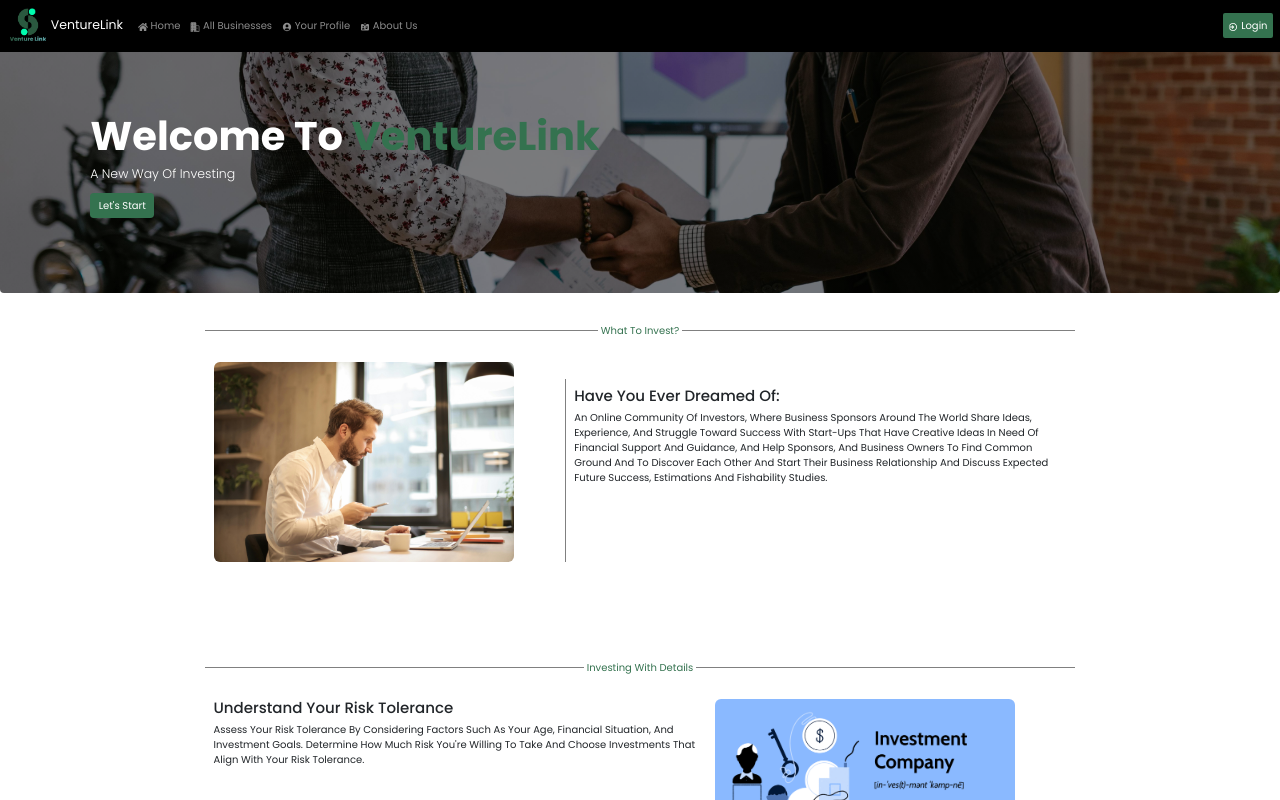
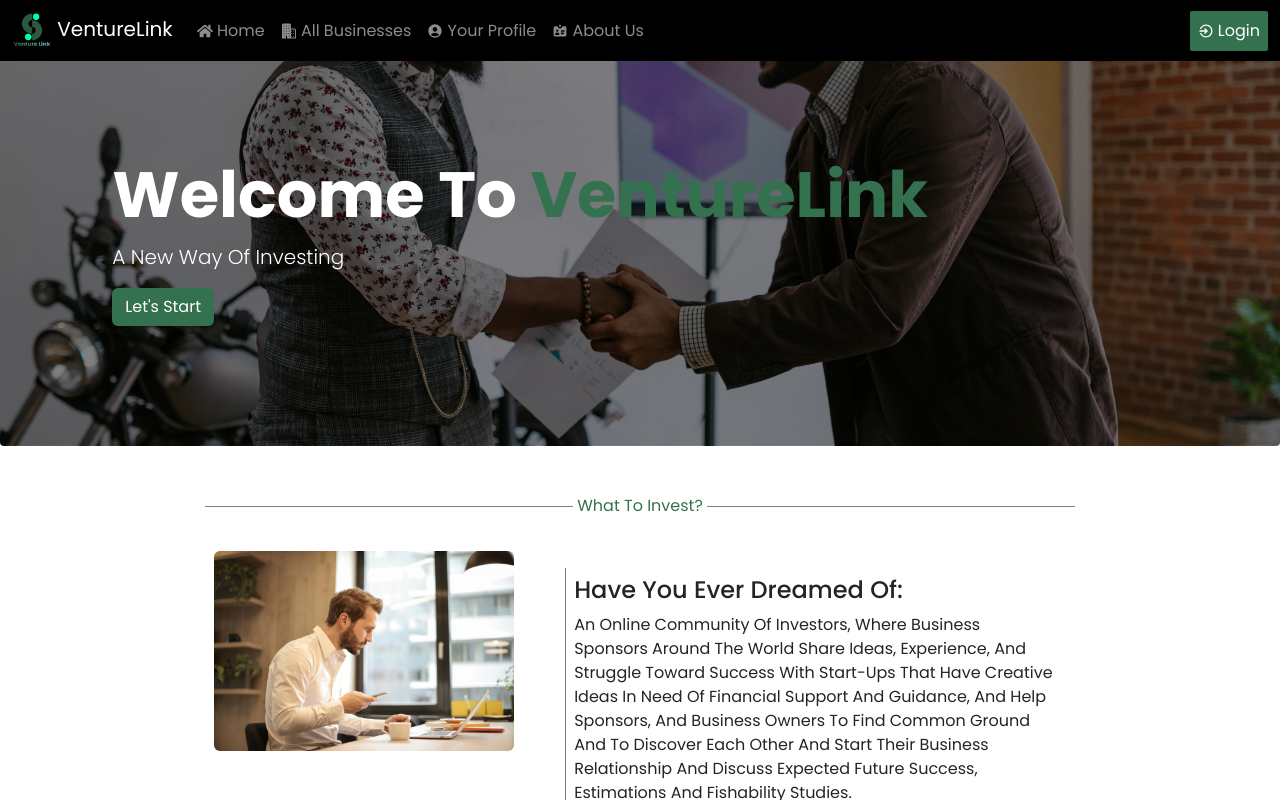
Before and after one commit to MousaKhaleel/VentureLink-an-investors-community, a React (Create React App) app: page / in a window 1280 px wide. Shown: the top 800 px of the page. Built offline with nearby package versions, Linux system fonts and the light colour scheme.

Commit message:
new changes
no needed any descriptions

```diff
--- a/src/components/footerStyle.css
+++ b/src/components/footerStyle.css
@@ -27,9 +27,9 @@
     cursor: pointer;
 }
 
-html {
+/* html {
     font-size: 62.5%;
-}
+} */
 
 .footer {
     background-color: var(--black);
```
